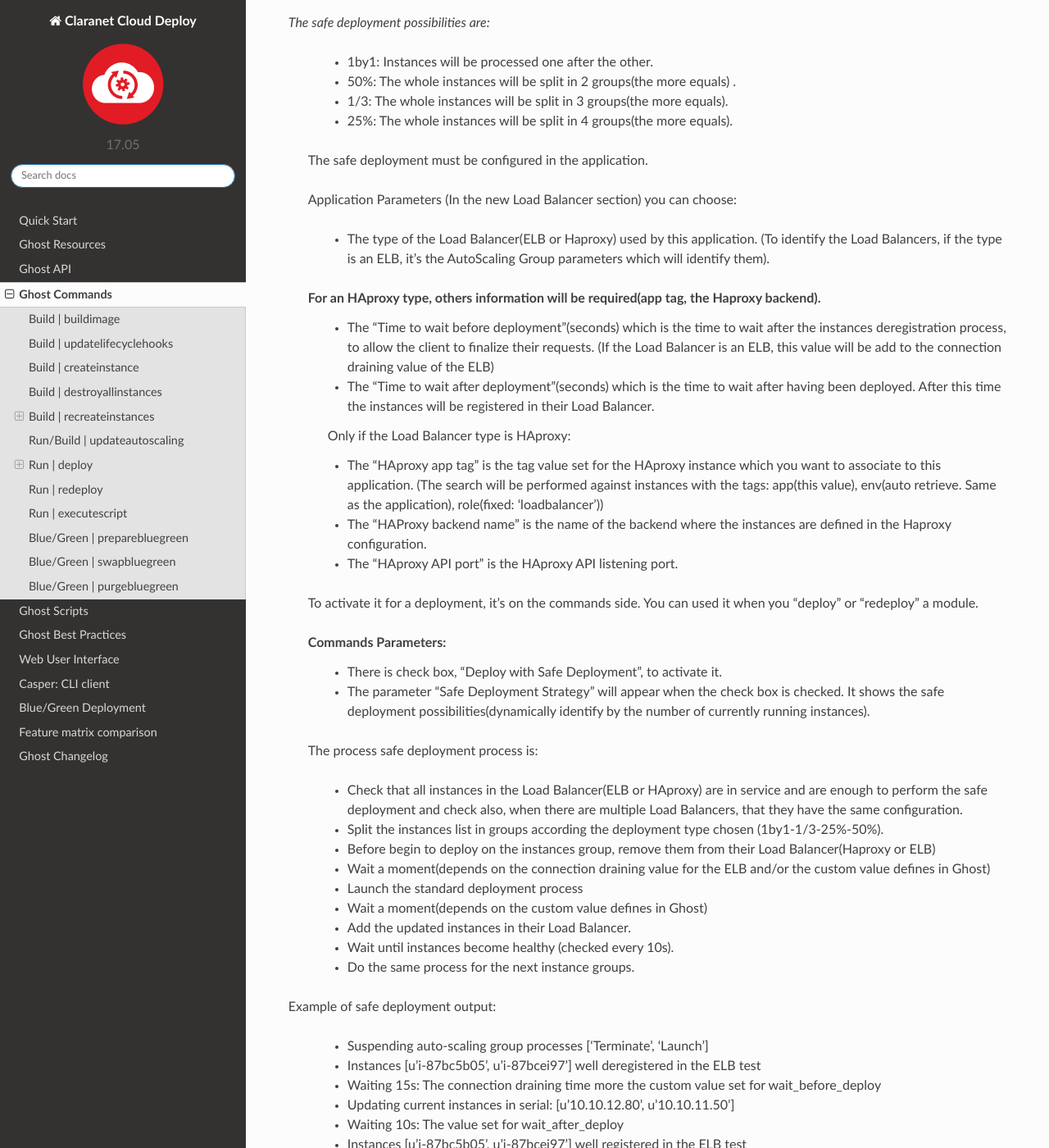
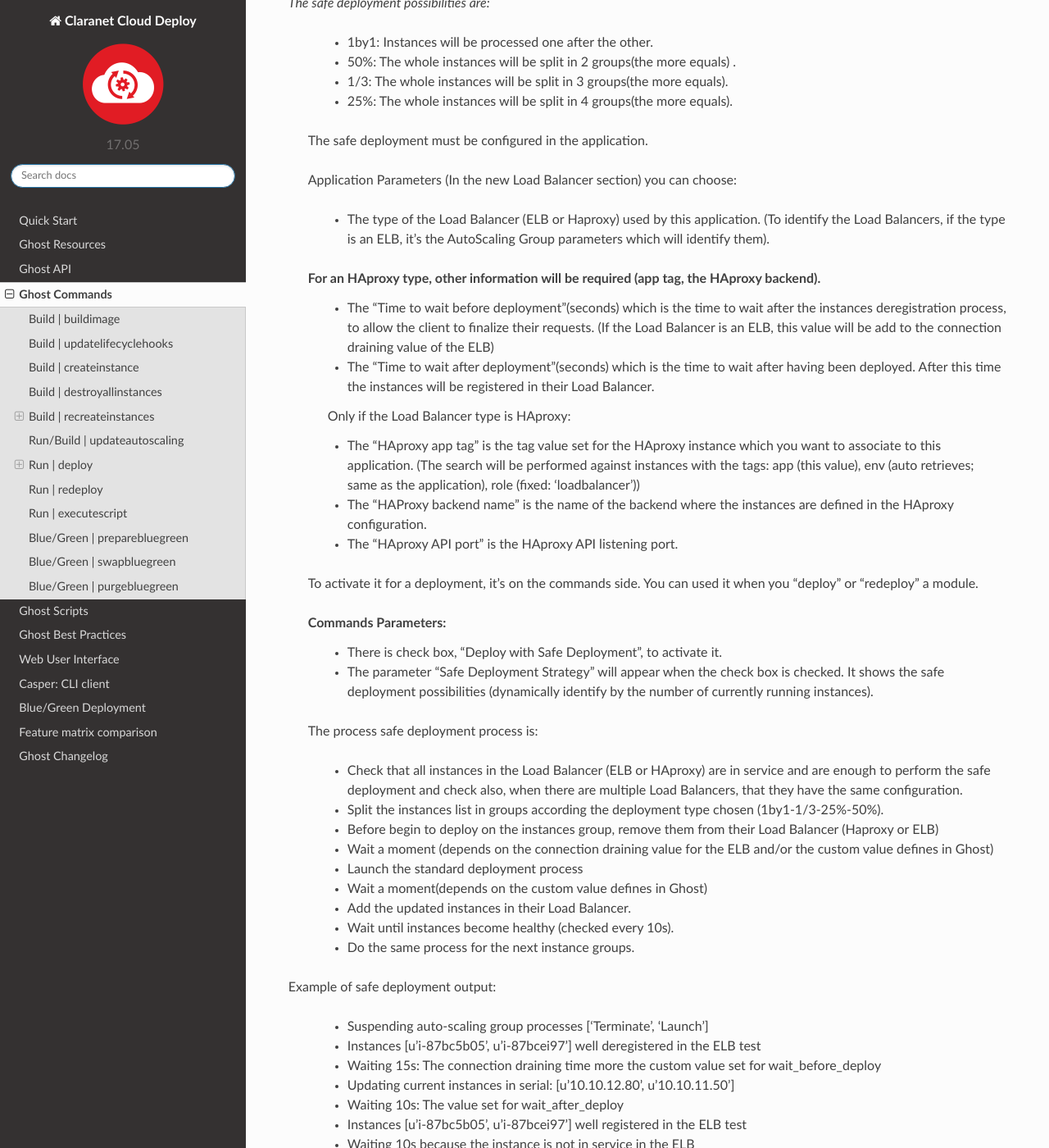
Before and after one commit to claranet/cloud-deploy-docs, a Sphinx documentation site: the page built from source/rst/commands.rst, in a window 1280 px wide and 1400 px high, scrolled down 6937 px. Shown: the whole window at 82% size. Built offline with Sphinx 7.4.7 and the Read the Docs theme 2.0.0, drawn with Linux system fonts in a browser that asks for light colours; some of the changed text lies outside the part shown.

Commit message:
More typo fixes

```diff
--- a/source/rst/commands.rst
+++ b/source/rst/commands.rst
@@ -169,7 +168,7 @@
  The safe deployment feature can be used with the commands "deploy" and "redeploy" and can be used with the fabric strategy.
 
 
- For AutoScaling Group with one or more Haproxy as Load Balancer, the safe deployment process works with Hapi only.
+ For AutoScaling Group with one or more HAproxy as Load Balancer, the safe deployment process works with Hapi only.
 
 *The safe deployment possibilities are:*
 
@@ -182,10 +181,10 @@
 
  Application Parameters (In the new Load Balancer section) you can choose:
 
-		* The type of the Load Balancer(ELB or Haproxy) used by this application.
+		* The type of the Load Balancer (ELB or Haproxy) used by this application.
 		  (To identify the Load Balancers, if the type is an ELB, it's the AutoScaling Group parameters which will identify them).
 
- For an HAproxy type, others information will be required(app tag, the Haproxy backend).
+ For an HAproxy type, other information will be required (app tag, the HAproxy backend).
 		* The "Time to wait before deployment"(seconds) which is the time to wait after the instances deregistration process, to allow the client to finalize their requests.
 		  (If the Load Balancer is an ELB, this value will be add to the connection draining value of the ELB)
 		* The "Time to wait after deployment"(seconds) which is the time to wait after having been deployed. After this time the instances will be registered
@@ -194,22 +193,22 @@
 		Only if the Load Balancer type is HAproxy:
 
 		* The "HAproxy app tag" is the tag value set for the HAproxy instance which you want to associate to this application.
-		  (The search will be performed against instances with the tags: app(this value), env(auto retrieve. Same as the application), role(fixed: 'loadbalancer'))
-		* The "HAProxy backend name" is the name of the backend where the instances are defined in the Haproxy configuration.
+		  (The search will be performed against instances with the tags: app (this value), env (auto retrieves; same as the application), role (fixed: 'loadbalancer'))
+		* The "HAProxy backend name" is the name of the backend where the instances are defined in the HAproxy configuration.
 		* The "HAproxy API port" is the HAproxy API listening port.
 
  To activate it for a deployment, it's on the commands side. You can used it when you "deploy" or "redeploy" a module.
 
  Commands Parameters:
 		* There is check box, "Deploy with Safe Deployment", to activate it.
-		* The parameter "Safe Deployment Strategy" will appear when the check box is checked. It shows the safe deployment possibilities(dynamically identify by the number of currently running instances).
+		* The parameter "Safe Deployment Strategy" will appear when the check box is checked. It shows the safe deployment possibilities (dynamically identify by the number of currently running instances).
 
  The process safe deployment process is:
 
-		* Check that all instances in the Load Balancer(ELB or HAproxy) are in service and are enough to perform the safe deployment and check also, when there are multiple Load Balancers, that they have the same configuration.
+		* Check that all instances in the Load Balancer (ELB or HAproxy) are in service and are enough to perform the safe deployment and check also, when there are multiple Load Balancers, that they have the same configuration.
 		* Split the instances list in groups according the deployment type chosen (1by1-1/3-25%-50%).
-		* Before begin to deploy on the instances group, remove them from their Load Balancer(Haproxy or ELB)
-		* Wait a moment(depends on the connection draining value for the ELB and/or the custom value defines in Ghost)
+		* Before begin to deploy on the instances group, remove them from their Load Balancer (Haproxy or ELB)
+		* Wait a moment (depends on the connection draining value for the ELB and/or the custom value defines in Ghost)
 		* Launch the standard deployment process
 		* Wait a moment(depends on the custom value defines in Ghost)
 		* Add the updated instances in their Load Balancer.
```
Also changed, not shown: other parts of source/rst/commands.rst (+5 -6 lines).
